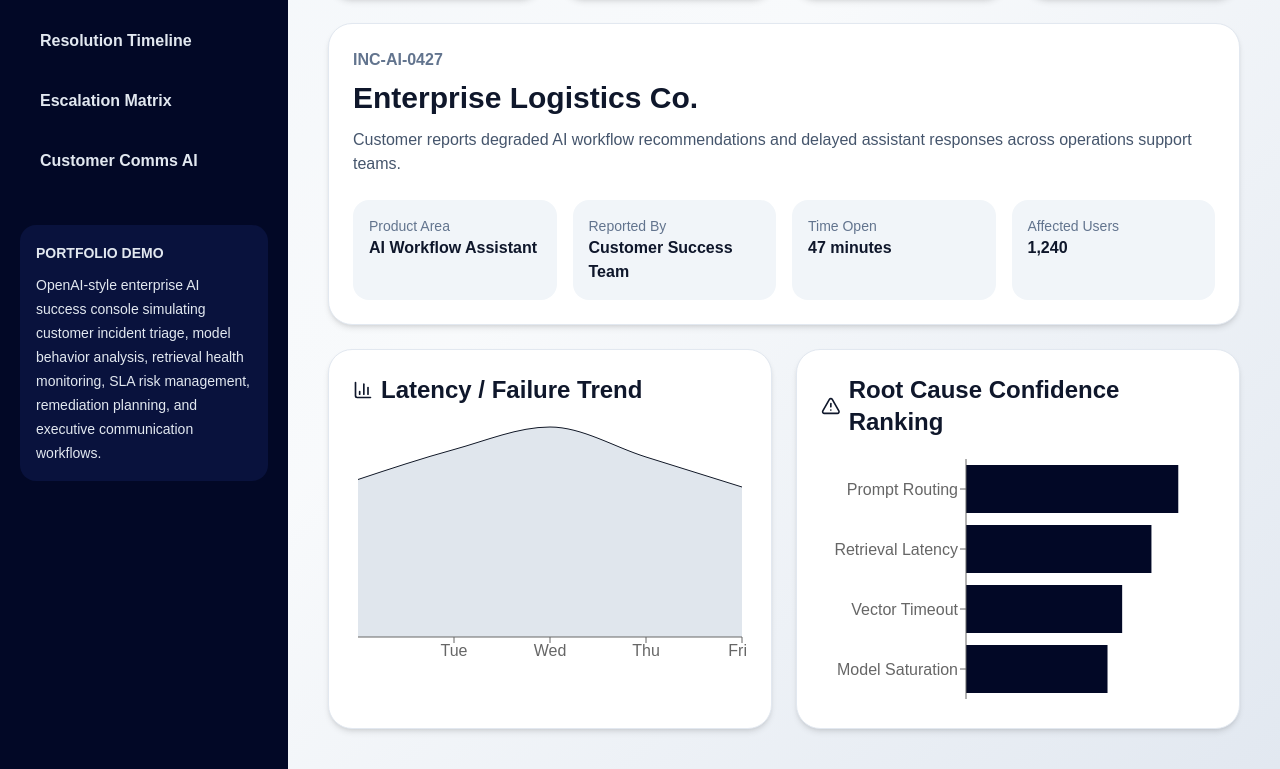
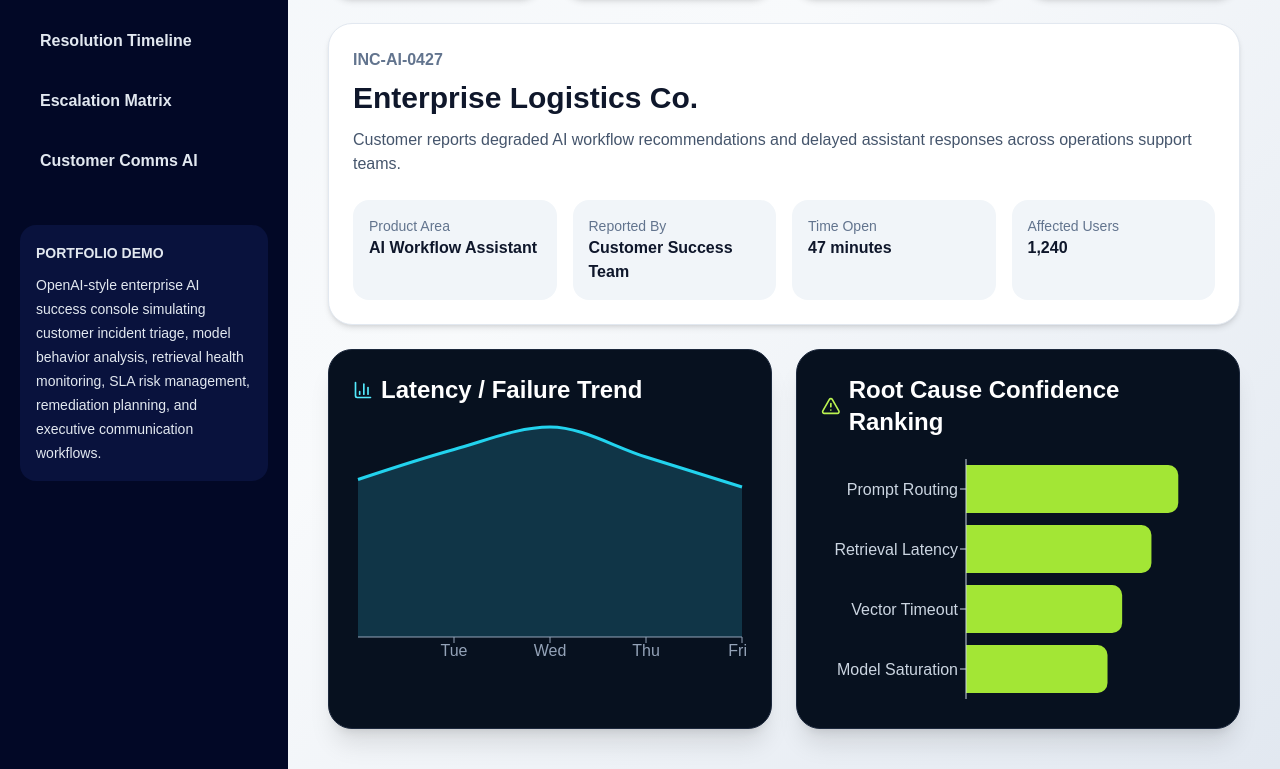
Before and after one commit to jtorres507-rgb/cf-ai-incident-coach-v2, a React (Vite) app: page / in a window 1280 px wide. Shown: the part 431-1200 px from the top of the page. Built offline with nearby package versions, Linux system fonts and the light colour scheme.

Commit message:
V7 add dark command center chart styling

```diff
--- a/src/App.jsx
+++ b/src/App.jsx
@@ -404,16 +404,23 @@ function CustomerCommsAI() {
 
 function ChartCard() {
   return (
-    <div className="bg-white rounded-3xl p-6 shadow-md border border-slate-200">
+    <div className="bg-[#07111f] text-white rounded-3xl p-6 shadow-xl border border-slate-800">
       <div className="flex items-center gap-2 mb-4">
-        <BarChart3 size={20} />
+        <BarChart3 size={20} className="text-cyan-300" />
         <h3 className="font-bold text-2xl">Latency / Failure Trend</h3>
       </div>
+
       <ResponsiveContainer width="100%" height={250}>
         <AreaChart data={trendData}>
-          <XAxis dataKey="day" />
+          <XAxis dataKey="day" stroke="#94a3b8" />
           <Tooltip />
-          <Area type="monotone" dataKey="latency" stroke="#111827" fill="#cbd5e1" />
+          <Area
+            type="monotone"
+            dataKey="latency"
+            stroke="#22d3ee"
+            fill="#164e63"
+            strokeWidth={3}
+          />
         </AreaChart>
       </ResponsiveContainer>
     </div>
@@ -422,17 +429,18 @@ function ChartCard() {
 
 function RootCauseChart() {
   return (
-    <div className="bg-white rounded-3xl p-6 shadow-md border border-slate-200">
+    <div className="bg-[#07111f] text-white rounded-3xl p-6 shadow-xl border border-slate-800">
       <div className="flex items-center gap-2 mb-4">
-        <AlertTriangle size={20} />
+        <AlertTriangle size={20} className="text-lime-300" />
         <h3 className="font-bold text-2xl">Root Cause Confidence Ranking</h3>
       </div>
+
       <ResponsiveContainer width="100%" height={250}>
         <BarChart data={confidenceData} layout="vertical">
           <XAxis type="number" hide />
-          <YAxis dataKey="name" type="category" width={140} />
+          <YAxis dataKey="name" type="category" width={140} stroke="#cbd5e1" />
           <Tooltip />
-          <Bar dataKey="value" fill="#020826" />
+          <Bar dataKey="value" fill="#a3e635" radius={[0, 10, 10, 0]} />
         </BarChart>
       </ResponsiveContainer>
     </div>
```
